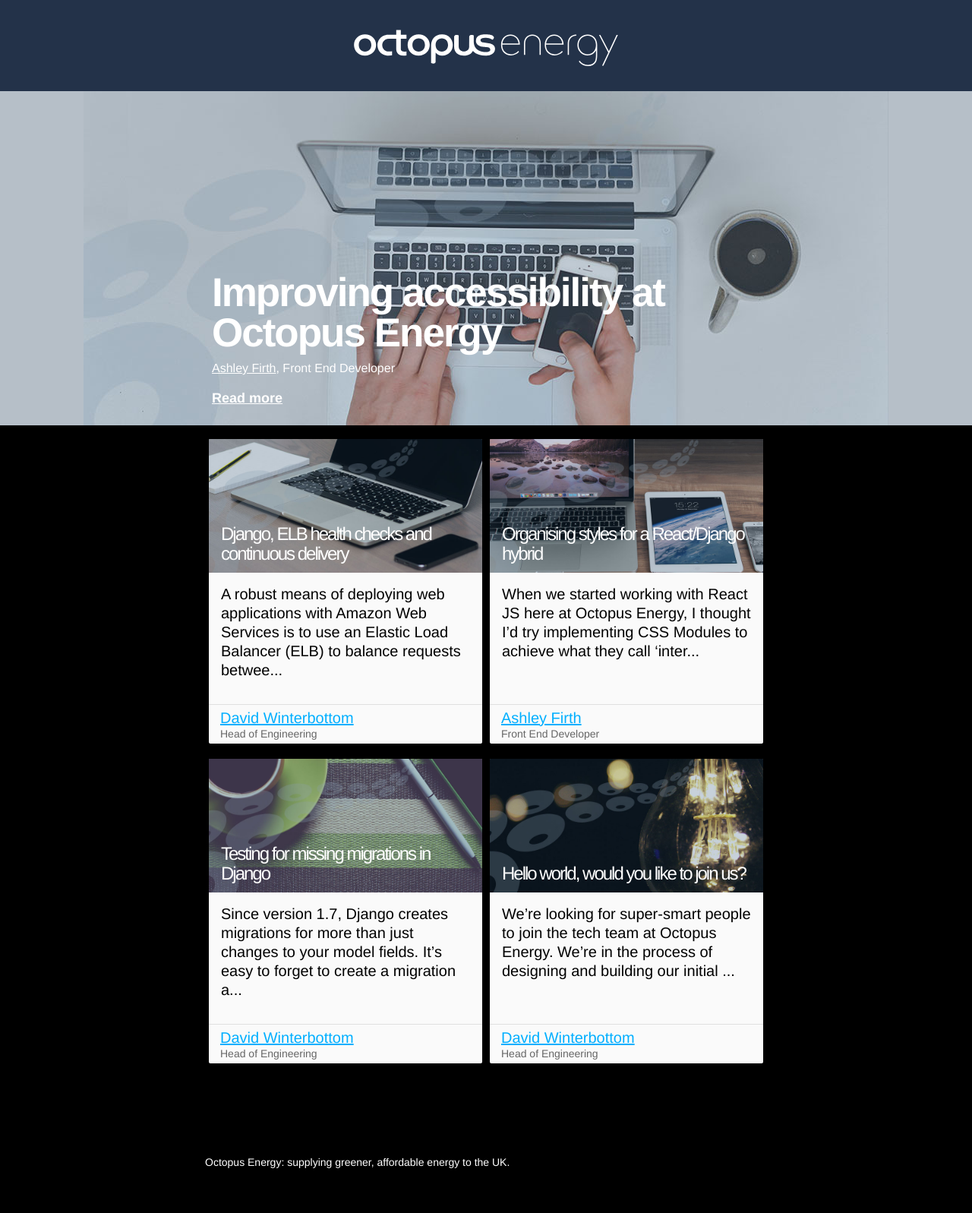
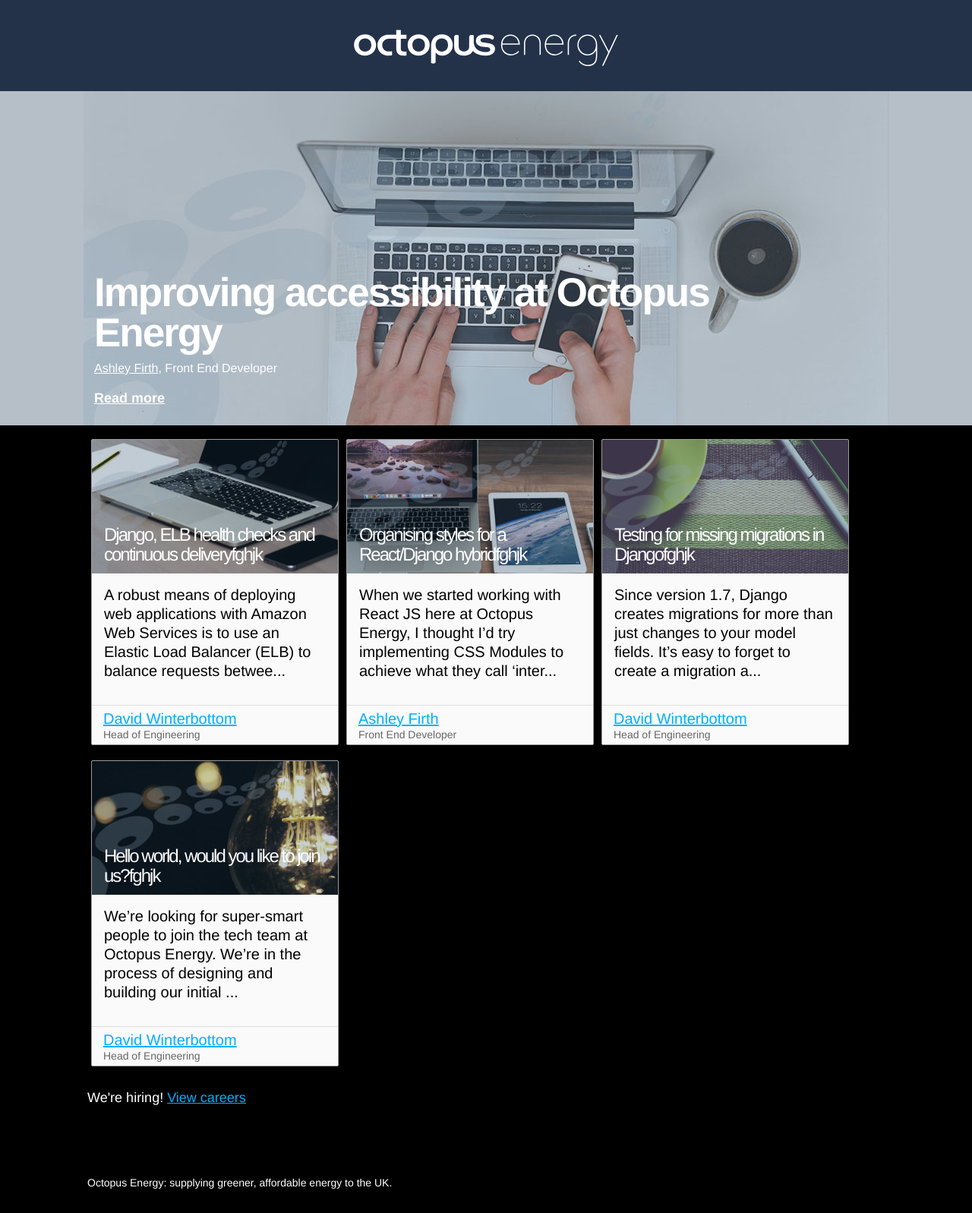
Before and after one commit to octoenergy/octoenergy.github.io, a Jekyll site: the page built from index.html, in a window 1280 px wide. Shown: the whole page at 76% size. Built offline with Jekyll 4.4.1, drawn with Linux system fonts in a browser that asks for light colours; some web fonts are replaced; before the commit the page ends 1570 px from its top, so only the background shows below that.

Commit message:
Add border to blog entries, make into three col.

```diff
--- a/_layouts/default.html
+++ b/_layouts/default.html
@@ -8,18 +8,16 @@
   {% include head.html %}
 
   <body>
-
     <div class="page-content">
       <div class="site-header">
-
         <a class="site-title" href="https://octopus.energy" target="_blank"><span>{{ site.title }}</span></a>
-
         {{ content }}
       </div>
+      <div class="wrapper">
+      We're hiring! <a href="/careers">View careers</a>
+      </div>
     </div>
-
     {% include footer.html %}
-
   </body>
 
 </html>
--- a/_sass/_base.scss
+++ b/_sass/_base.scss
@@ -36,6 +36,12 @@
 }
 
 
+/**
+ * Boxsizing *
+ */
+ * {
+    box-sizing: border-box;
+ }
 
 /**
  * Images
@@ -153,8 +159,8 @@
  * Wrapper
  */
 .wrapper {
-    max-width: -webkit-calc(800px - (#{$spacing-unit} * 2));
-    max-width:         calc(800px - (#{$spacing-unit} * 2));
+    max-width: -webkit-calc(1170px - (#{$spacing-unit} * 2));
+    max-width: calc(1170px - (#{$spacing-unit} * 2));
     margin-right: auto;
     margin-left: auto;
     padding-right: $spacing-unit;
--- a/_sass/_layout.scss
+++ b/_sass/_layout.scss
@@ -341,10 +341,11 @@
     position: relative;
     display: flex;
     flex-direction: column;
-    width: 50%;
-    width: calc(50% - 1.0rem);
+    width: 32%;
+    width: calc(32% - 1.0rem);
     margin: 1.0rem .5rem;
     background-color: #fafafa;
+    border: 0.1rem solid #9b9b9b;
     border-radius: .2rem;
 
     @media (max-width: 700px) {
--- a/index.html
+++ b/index.html
@@ -55,7 +55,7 @@
                 <div class="blog-entry">
                     <a href="{{ post.url | prepend: site.baseurl }}" class="no-style">
                         <div class="blog-entry--image" {% if post.banner %} style="background-image: url({{ site.baseurl }}{{ post.banner }});" {% endif %}>
-                            <h1 class="blog-entry--title">{{ post.title }}</h1>
+                            <h1 class="blog-entry--title">{{ post.title }}fghjk</h1>
                         </div>
                         <div class="blog-entry--text">
                             <p>{{ post.content | strip_html | truncate:140}}</p>
```
